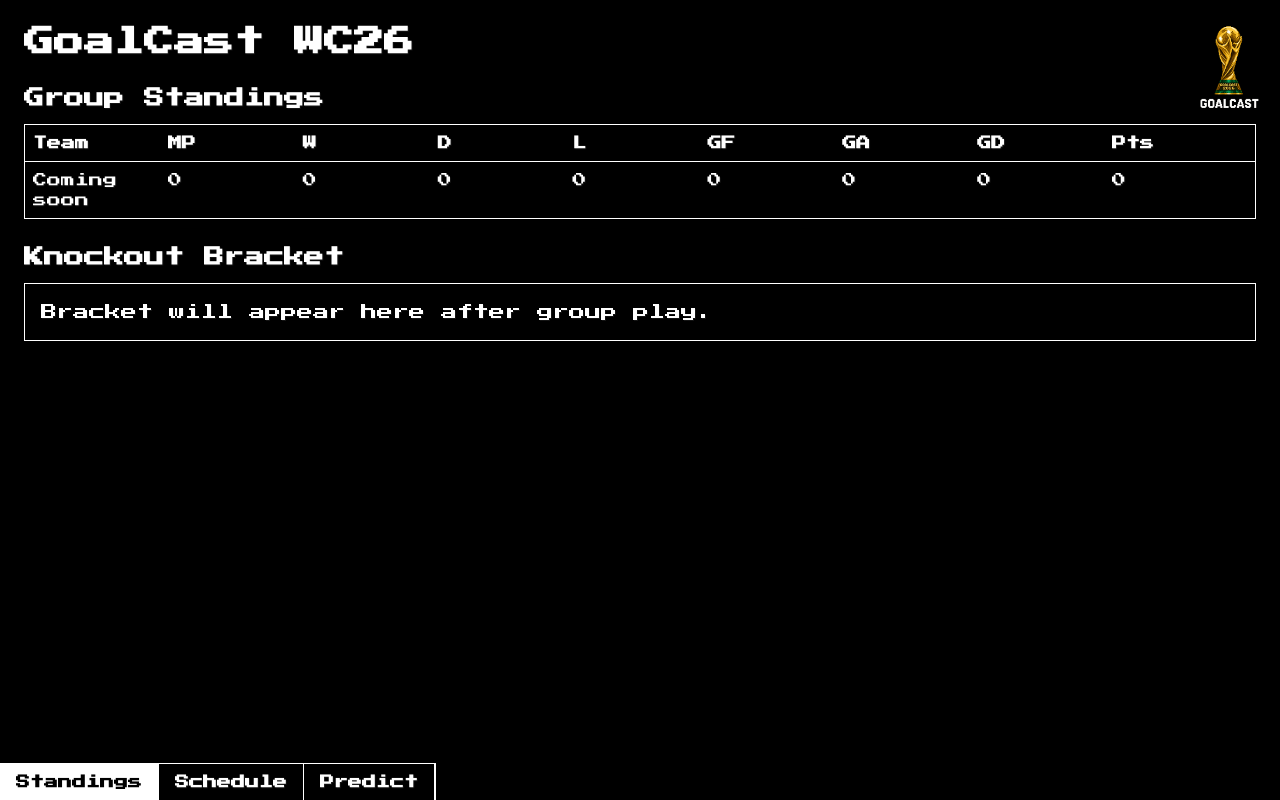
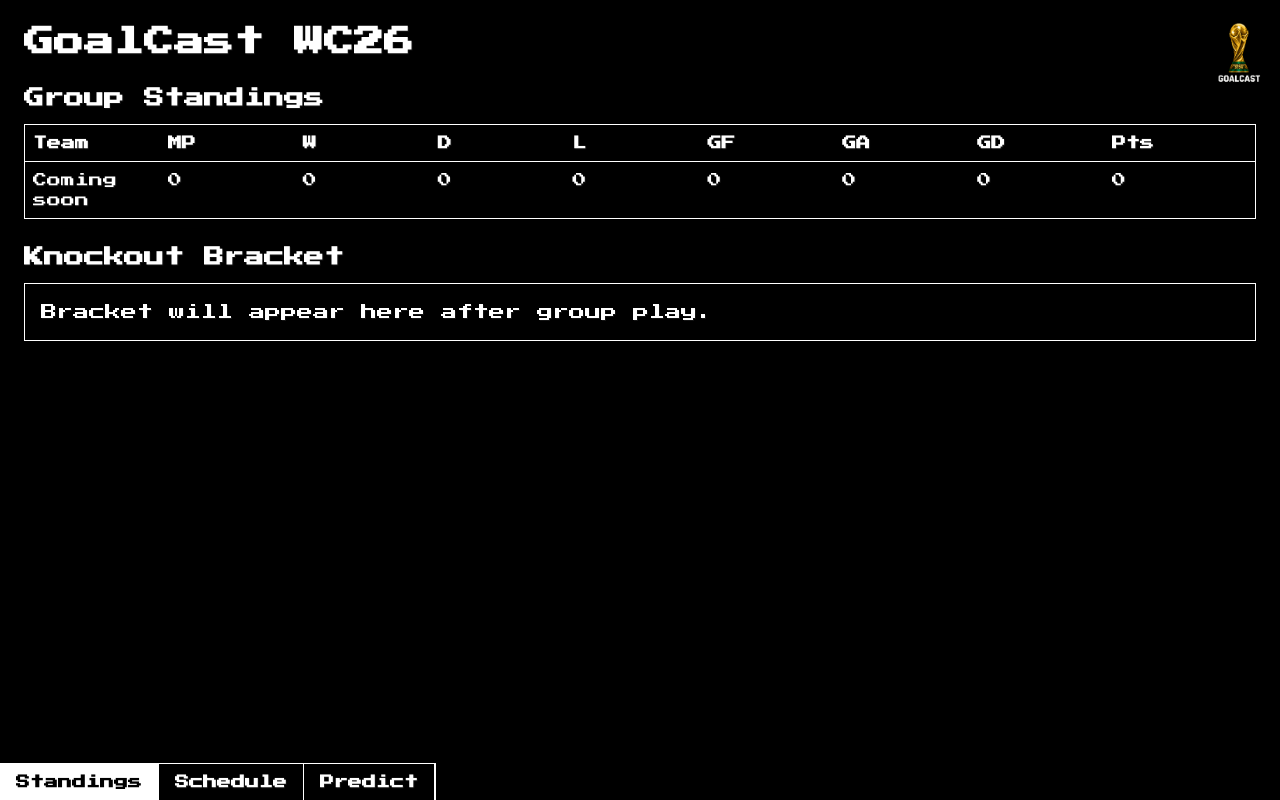
Before and after one commit to adrianmontez/goalcast-wc26, a Next.js app: page /standings in a window 1280 px wide. Built offline with nearby package versions, Linux system fonts and the light colour scheme.

Commit message:
adjusting image size

```diff
--- a/src/app/standings/page.js
+++ b/src/app/standings/page.js
@@ -7,8 +7,8 @@ export default function Standings() {
       <Image
         src="/images/goalcast_trophy.png"
         alt="GoalCast Trophy"
-        width={70}
-        height={70}
+        width={50}
+        height={50}
         className="fixed top-4 right-4 object-contain"
       />
       <h1 className="text-2xl sm:text-3xl font-bold mb-6">GoalCast WC26</h1>
```
